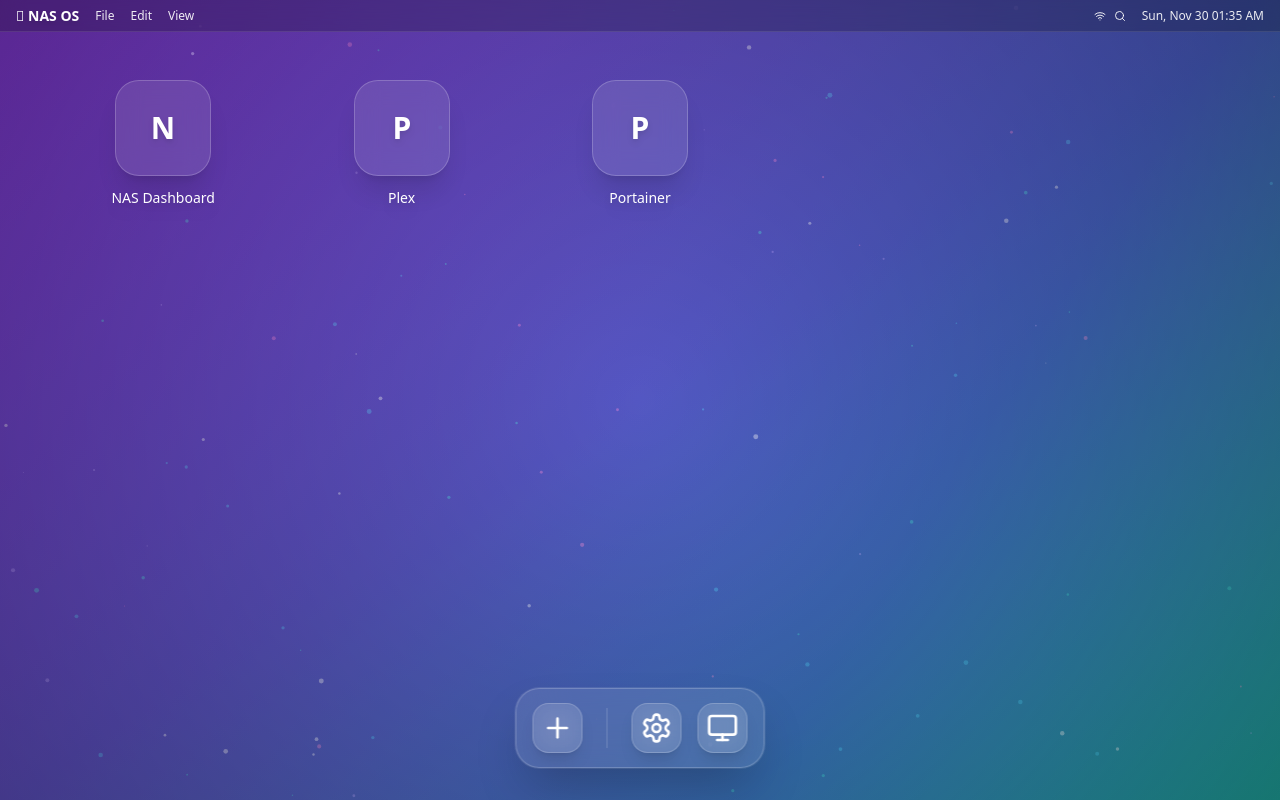
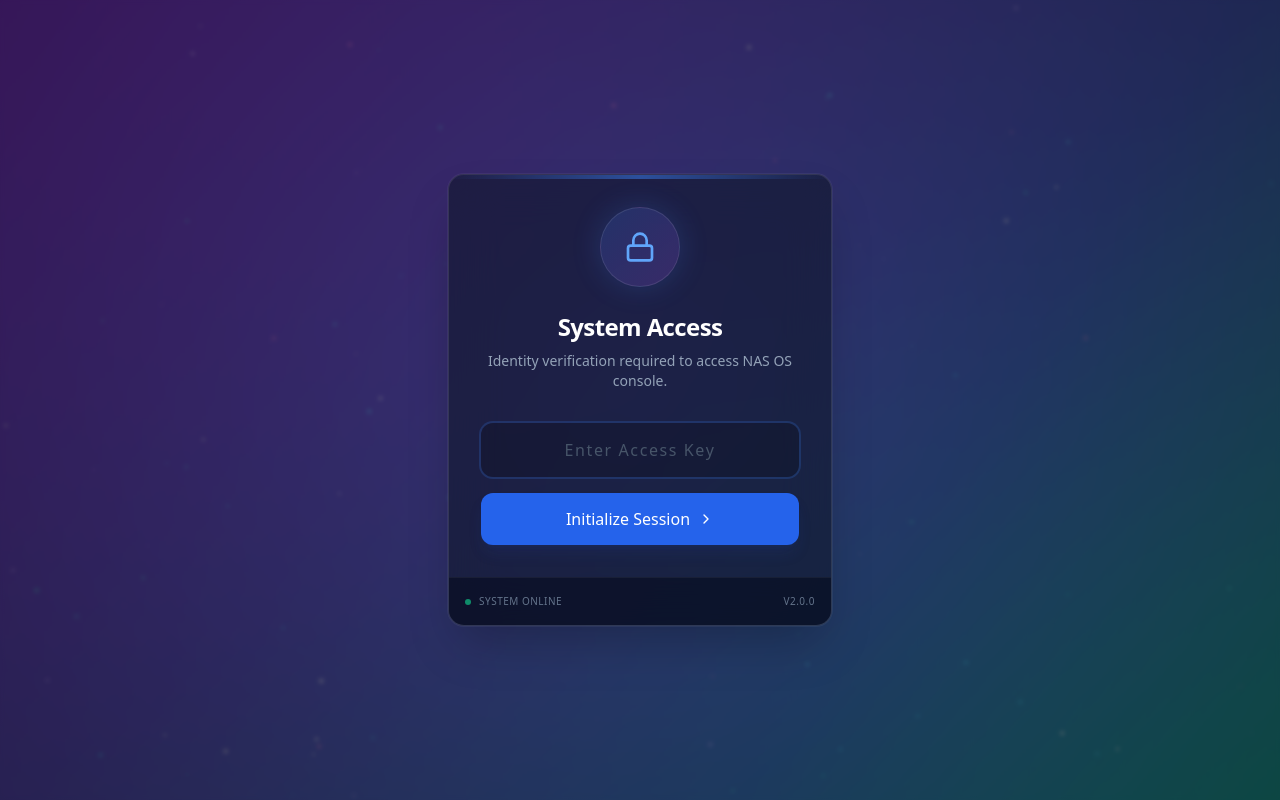
Before and after one commit to snail-chen/nas-nav, a React (Vite) app: page / in a window 1280 px wide. Built offline with nearby package versions, Linux system fonts and the light colour scheme.

Commit message:
feat: implement tech-style login page and user management menu

```diff
--- a/src/App.tsx
+++ b/src/App.tsx
@@ -1,8 +1,9 @@
 import React, { useState, useEffect } from 'react';
 import { motion, useMotionValue, useSpring, useTransform, AnimatePresence } from 'framer-motion';
-import { X, Settings, Plus, Monitor, Search, Wifi, Edit2, Trash2 } from 'lucide-react';
+import { X, Settings, Plus, Monitor, Search, Wifi, Edit2, Trash2, LogOut, User, Shield } from 'lucide-react';
 import { useConfig } from './hooks/useConfig';
 import ParticleBackground from './components/ParticleBackground';
+import LoginPage from './components/LoginPage';
 import { NavLink } from './types';
 
 // --- Context Menu Component ---
@@ -98,6 +99,11 @@ const App: React.FC = () => {
   const [isSettingsOpen, setIsSettingsOpen] = useState(false);
   const [isLinkModalOpen, setIsLinkModalOpen] = useState(false);
 
+  // Auth State
+  const [isAuthenticated, setIsAuthenticated] = useState(() => {
+    return localStorage.getItem('nas_auth') === 'true';
+  });
+
   // Context Menu State
   const [contextMenu, setContextMenu] = useState<{ x: number; y: number; linkId: string } | null>(null);
 
@@ -115,6 +121,21 @@ const App: React.FC = () => {
     const timer = setInterval(() => setCurrentTime(new Date()), 1000);
     return () => clearInterval(timer);
   }, []);
+
+  const handleLogin = (password: string) => {
+    // Simple hardcoded password for demo
+    if (password === 'admin') {
+      localStorage.setItem('nas_auth', 'true');
+      setIsAuthenticated(true);
+      return true;
+    }
+    return false;
+  };
+
+  const handleLogout = () => {
+    localStorage.removeItem('nas_auth');
+    setIsAuthenticated(false);
+  };
 
   const handleSaveSettings = () => {
     updateBaseUrl(tempBaseUrl);
@@ -189,7 +210,11 @@ const App: React.FC = () => {
     <div className="h-screen w-screen overflow-hidden relative text-slate-100 font-sans selection:bg-cyan-500/30" onClick={() => setContextMenu(null)}>
       <ParticleBackground />
 
-      {/* Context Menu */}
+      {!isAuthenticated && <LoginPage onLogin={handleLogin} />}
+
+      {isAuthenticated && (
+        <>
+          {/* Context Menu */}
       {contextMenu && (
         <ContextMenu
           x={contextMenu.x}
@@ -206,10 +231,24 @@ const App: React.FC = () => {
       {/* Top Status Bar */}
       <div className="absolute top-0 left-0 w-full h-8 px-4 flex justify-between items-center z-20 bg-black/20 backdrop-blur-md border-b border-white/10 text-xs font-medium text-white/90">
         <div className="flex items-center gap-4">
-          <span className="font-bold text-sm text-white drop-shadow-md"> NAS OS</span>
-          <span className="hidden sm:inline hover:text-white transition-colors cursor-default drop-shadow-sm">File</span>
-          <span className="hidden sm:inline hover:text-white transition-colors cursor-default drop-shadow-sm">Edit</span>
-          <span className="hidden sm:inline hover:text-white transition-colors cursor-default drop-shadow-sm">View</span>
+          <span className="font-bold text-sm text-white drop-shadow-md flex items-center gap-2">
+            <Shield className="w-3 h-3 text-blue-400" />
+            NAS OS
+          </span>
+          <div className="h-4 w-[1px] bg-white/10 mx-1" />
+
+          <button className="flex items-center gap-1.5 hover:text-blue-400 transition-colors cursor-pointer">
+            <User className="w-3 h-3" />
+            <span>Admin</span>
+          </button>
+
+          <button
+            onClick={handleLogout}
+            className="flex items-center gap-1.5 hover:text-red-400 transition-colors cursor-pointer"
+          >
+            <LogOut className="w-3 h-3" />
+            <span>Logout</span>
+          </button>
         </div>
         <div className="flex items-center gap-4">
           <div className="flex items-center gap-2">
@@ -428,6 +467,8 @@ const App: React.FC = () => {
           </motion.div>
         )}
       </AnimatePresence>
+      </>
+      )}
     </div>
   );
 };
--- /dev/null
+++ b/src/components/LoginPage.tsx
@@ -0,0 +1,144 @@
+import React, { useState } from 'react';
+import { motion } from 'framer-motion';
+import { Lock, ChevronRight, AlertCircle } from 'lucide-react';
+
+interface LoginPageProps {
+  onLogin: (password: string) => boolean;
+}
+
+const LoginPage: React.FC<LoginPageProps> = ({ onLogin }) => {
+  const [password, setPassword] = useState('');
+  const [error, setError] = useState(false);
+  const [isLoading, setIsLoading] = useState(false);
+
+  const handleSubmit = async (e: React.FormEvent) => {
+    e.preventDefault();
+    setIsLoading(true);
+    setError(false);
+
+    // Simulate network delay for effect
+    setTimeout(() => {
+      const success = onLogin(password);
+      if (!success) {
+        setError(true);
+        setIsLoading(false);
+        // Shake animation trigger could go here
+      }
+    }, 800);
+  };
+
+  return (
+    <div className="absolute inset-0 z-50 flex items-center justify-center overflow-hidden">
+      {/* Background Elements specific to Login */}
+      <div className="absolute inset-0 bg-black/40 backdrop-blur-[2px] z-0" />
+
+      <motion.div
+        initial={{ opacity: 0, scale: 0.9, y: 20 }}
+        animate={{ opacity: 1, scale: 1, y: 0 }}
+        transition={{ duration: 0.5, ease: "easeOut" }}
+        className="relative z-10 w-full max-w-md p-8 mx-4"
+      >
+        {/* Glass Card */}
+        <div className="relative overflow-hidden rounded-2xl bg-[#0f172a]/60 backdrop-blur-xl border border-white/10 shadow-2xl ring-1 ring-white/5">
+
+          {/* Top decorative line */}
+          <div className="absolute top-0 left-0 w-full h-1 bg-gradient-to-r from-transparent via-blue-500 to-transparent opacity-50" />
+
+          <div className="p-8 flex flex-col items-center">
+            {/* Icon */}
+            <motion.div
+              initial={{ scale: 0 }}
+              animate={{ scale: 1 }}
+              transition={{ delay: 0.2, type: "spring", stiffness: 200 }}
+              className="w-20 h-20 rounded-full bg-gradient-to-br from-blue-500/20 to-purple-500/20 border border-white/10 flex items-center justify-center mb-6 shadow-[0_0_30px_rgba(59,130,246,0.2)]"
+            >
+              <Lock className="w-8 h-8 text-blue-400" />
+            </motion.div>
+
+            <motion.h1
+              initial={{ opacity: 0, y: 10 }}
+              animate={{ opacity: 1, y: 0 }}
+              transition={{ delay: 0.3 }}
+              className="text-2xl font-bold text-white mb-2 tracking-tight"
+            >
+              System Access
+            </motion.h1>
+
+            <motion.p
+              initial={{ opacity: 0 }}
+              animate={{ opacity: 1 }}
+              transition={{ delay: 0.4 }}
+              className="text-slate-400 text-sm mb-8 text-center"
+            >
+              Identity verification required to access NAS OS console.
+            </motion.p>
+
+            <form onSubmit={handleSubmit} className="w-full space-y-4">
+              <motion.div
+                initial={{ opacity: 0, x: -20 }}
+                animate={{ opacity: 1, x: 0 }}
+                transition={{ delay: 0.5 }}
+                className="relative group"
+              >
+                <input
+                  type="password"
+                  value={password}
+                  onChange={(e) => {
+                    setPassword(e.target.value);
+                    setError(false);
+                  }}
+                  placeholder="Enter Access Key"
+                  className={`w-full bg-black/20 border ${error ? 'border-red-500/50' : 'border-white/10 group-hover:border-white/20'} rounded-xl px-4 py-3.5 text-white placeholder-slate-600 focus:outline-none focus:ring-2 ${error ? 'focus:ring-red-500/20' : 'focus:ring-blue-500/20'} focus:border-transparent transition-all text-center tracking-widest`}
+                  autoFocus
+                />
+                {error && (
+                  <motion.div
+                    initial={{ opacity: 0, x: 10 }}
+                    animate={{ opacity: 1, x: 0 }}
+                    className="absolute right-3 top-1/2 -translate-y-1/2 text-red-400"
+                  >
+                    <AlertCircle className="w-5 h-5" />
+                  </motion.div>
+                )}
+              </motion.div>
+
+              <motion.button
+                initial={{ opacity: 0, y: 20 }}
+                animate={{ opacity: 1, y: 0 }}
+                transition={{ delay: 0.6 }}
+                whileHover={{ scale: 1.02 }}
+                whileTap={{ scale: 0.98 }}
+                disabled={isLoading}
+                type="submit"
+                className={`w-full ${isLoading ? 'bg-blue-600/50 cursor-wait' : 'bg-blue-600 hover:bg-blue-500'} text-white font-medium py-3.5 rounded-xl transition-all shadow-lg shadow-blue-900/20 flex items-center justify-center gap-2 group`}
+              >
+                {isLoading ? (
+                  <span className="flex items-center gap-2">
+                    <div className="w-4 h-4 border-2 border-white/30 border-t-white rounded-full animate-spin" />
+                    Verifying...
+                  </span>
+                ) : (
+                  <>
+                    <span>Initialize Session</span>
+                    <ChevronRight className="w-4 h-4 group-hover:translate-x-1 transition-transform" />
+                  </>
+                )}
+              </motion.button>
+            </form>
+          </div>
+
+          {/* Footer Status */}
+          <div className="bg-[#020617]/50 border-t border-white/5 p-4 flex justify-between items-center text-[10px] text-slate-500 uppercase tracking-wider font-medium">
+            <div className="flex items-center gap-2">
+              <div className="w-1.5 h-1.5 rounded-full bg-emerald-500 animate-pulse" />
+              System Online
+            </div>
+            <div>v2.0.0</div>
+          </div>
+        </div>
+      </motion.div>
+    </div>
+  );
+};
+
+export default LoginPage;
```
Also changed, not shown: 2 other files (tests, documents, lock files or other folders).
